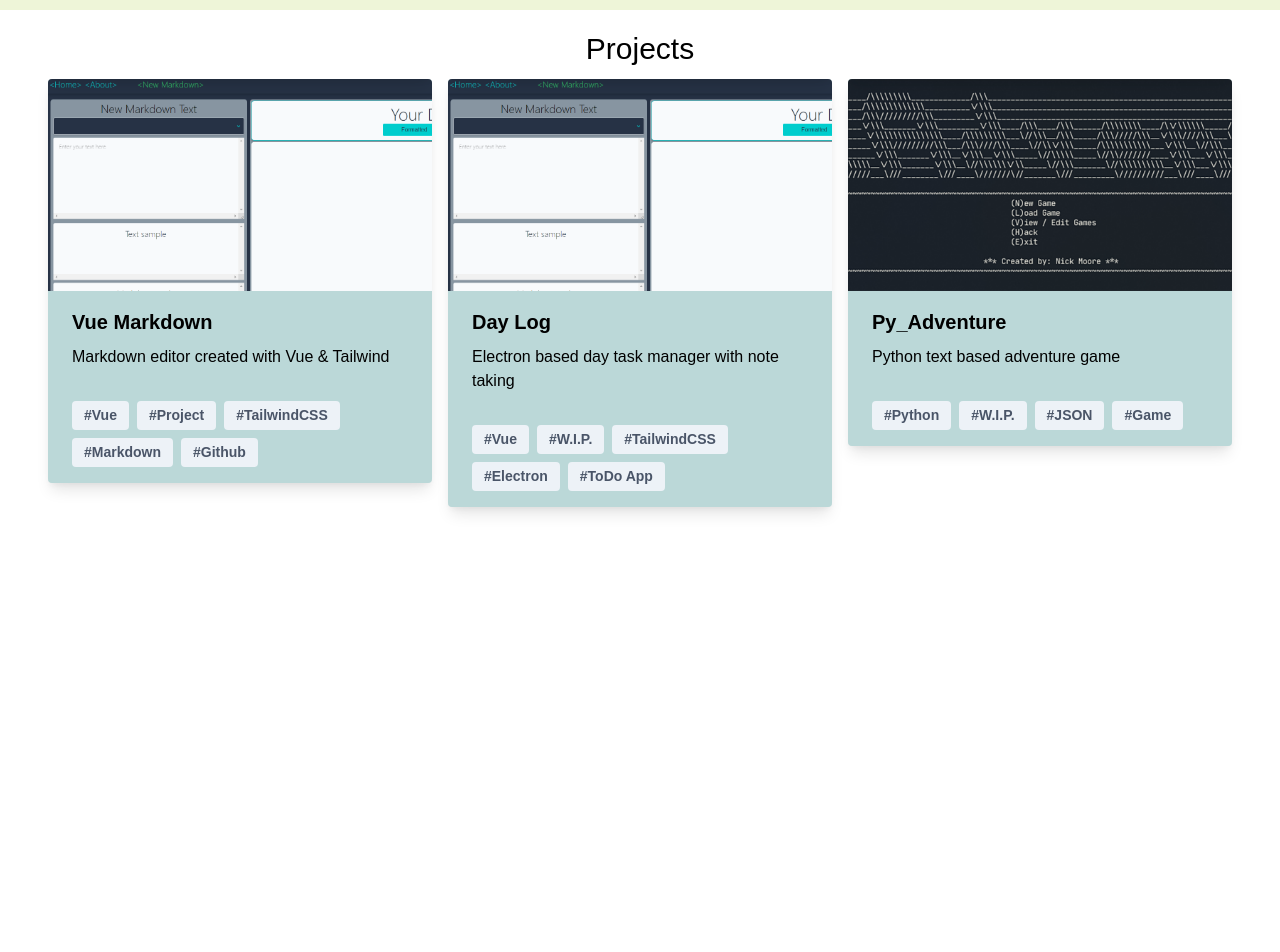
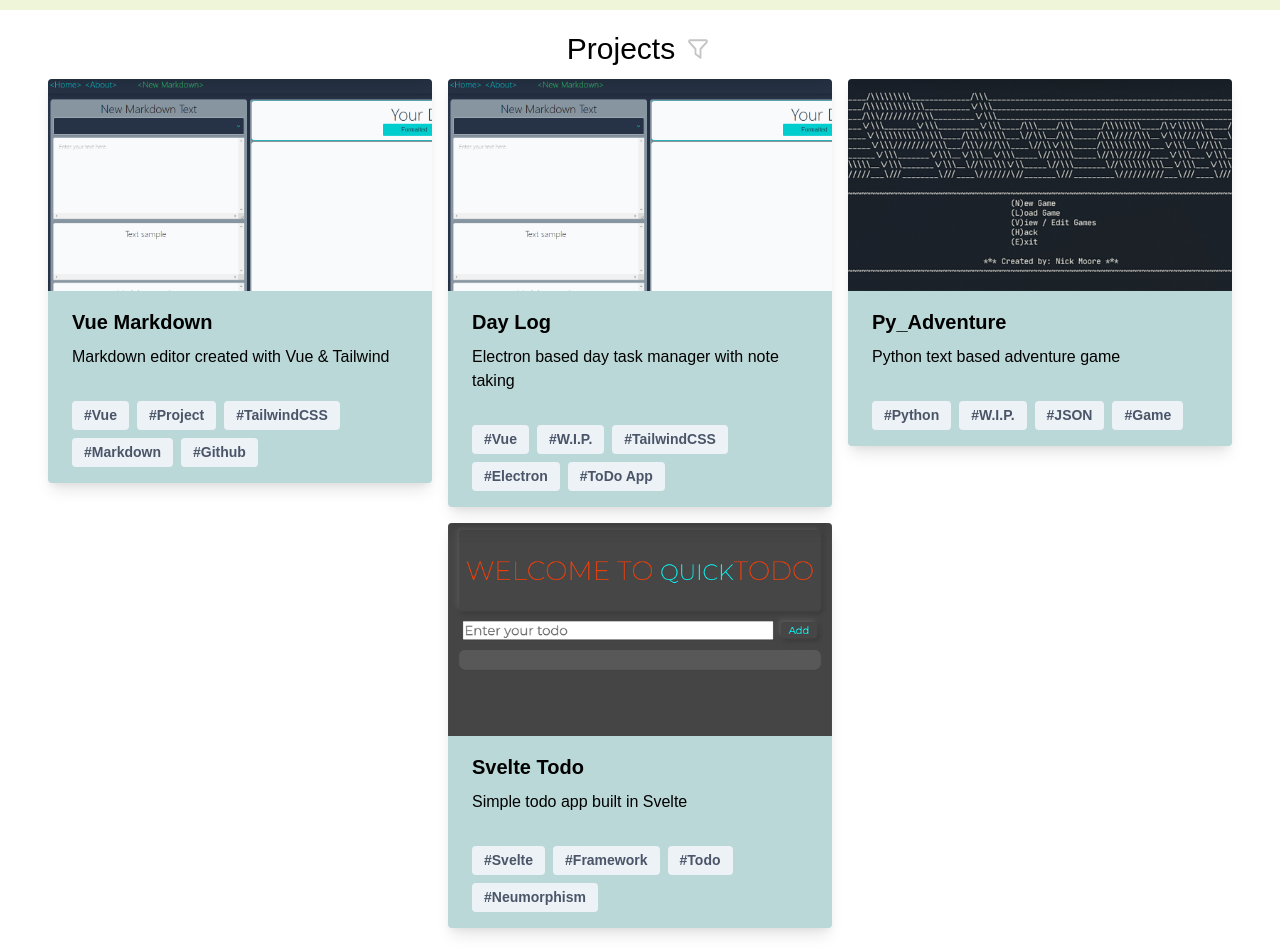
Before and after one commit to nmoore14/nmoore-dev-main, a Vue app: page / in a window 1280 px wide. Shown: the part 502-1454 px from the top of the page. Before the commit the page ends 1033 px from the top, so only its background shows below. Built offline with nearby package versions, Linux system fonts and the light colour scheme.

Commit message:
adding filtering to projects

```diff
--- a/src/assets/data/projects.js
+++ b/src/assets/data/projects.js
@@ -41,6 +41,19 @@ const projects = [
       }
     ],
     tags: ['Python', 'W.I.P.', 'JSON', 'Game']
+  },
+  {
+    title: 'Svelte Todo',
+    image: 'project_images/svelte-todo.png',
+    description: 'A quick and simple todo app that I built to learn Svelte',
+    shortDescription: 'Simple todo app built in Svelte',
+    links: [
+      {
+        title: 'Repo',
+        url: 'https://github.com/nmoore14/svelte-todo'
+      }
+    ],
+    tags: ['Svelte', 'Framework', 'Todo', 'Neumorphism']
   }
 ]
 
--- a/src/components/Navbar.vue
+++ b/src/components/Navbar.vue
@@ -14,12 +14,12 @@
         <svg class="fill-current h-3 w-3" viewBox="0 0 20 20" xmlns="http://www.w3.org/2000/svg"><title>Menu</title><path d="M0 3h20v2H0V3zm0 6h20v2H0V9zm0 6h20v2H0v-2z"/></svg>
       </button>
     </div>
-    <div class="hidden md:block w-full flex-grow lg:flex lg:items-center lg:w-auto">
+    <div class="hidden lg:block w-full flex-grow lg:flex lg:items-center lg:w-auto">
       <div class="justify-center text-lg lg:flex-grow">
         <a href="#responsive-header" class="block lg:inline-block lg:mt-0 font-display font-semibold bg-coral-500 text-white text-center md:text-left hover:text-sand-500 mr-0 md:mr-4 p-2 rounded">
           Nick Moore
         </a>
-        <a href="#responsive-header" class="block lg:inline-block mt-2 md:mt-0 font-body font-light text-right md:text-center text-white hover:text-sand-500 mr-4">
+        <a href="#projects" class="block lg:inline-block mt-2 md:mt-0 font-body font-light text-right md:text-center text-white hover:text-sand-500 mr-4">
           Projects
         </a>
         <a href="#responsive-header" class="block lg:inline-block mt-2 md:mt-0 font-body font-light text-right md:text-center text-white hover:text-sand-500 mr-4">
@@ -59,19 +59,19 @@
         </a>
       </div>
     </div>
-    <div :class="isOpen ? 'block' : 'hidden'" class="w-full flex-grow md:hidden lg:items-center lg:w-auto">
+    <div :class="isOpen ? 'block' : 'hidden'" class="w-full flex-grow lg:hidden lg:items-center lg:w-auto">
       <div class="mt-4 justify-center text-lg lg:flex-grow">
-        <a href="#responsive-header" class="block lg:inline-block mt-2 md:mt-0 w-1/2 bg-steel-300 p-2 float-right font-body font-light text-right md:text-center text-white hover:text-sand-500 mr-4 rounded">
+        <a href="#projects" class="block mt-2 md:mt-2 w-1/2 bg-steel-300 p-2 float-right font-body text-2xl font-light text-right text-white hover:text-sand-500 mr-4 rounded">
           Projects
         </a>
-        <a href="#responsive-header" class="block lg:inline-block mt-2 md:mt-0 w-2/3 bg-steel-300 p-2 float-right font-body font-light text-right md:text-center text-white hover:text-sand-500 mr-4 rounded">
+        <a href="#responsive-header" class="block mt-2 md:mt-2 w-2/3 bg-steel-300 p-2 float-right font-body text-2xl font-light text-right text-white hover:text-sand-500 mr-4 rounded">
           Resume
         </a>
-        <a href="#responsive-header" class="block lg:inline-block mt-2 md:mt-0 w-5/6 bg-steel-300 p-2 float-right font-body font-light text-right md:text-center text-white hover:text-sand-500 mr-4 rounded">
+        <a href="#responsive-header" class="block mt-2 md:mt-2 w-5/6 bg-steel-300 p-2 float-right font-body text-2xl font-light text-right text-white hover:text-sand-500 mr-4 rounded">
           Contact
         </a>
       </div>
-      <div class="flex justify-center md:justify-end w-full md:w-1/3">
+      <div class="flex justify-center w-full">
         <a href="https://github.com/nmoore14" class="inline-block text-sm p2 leading-none bg-steel-300 rounded text-white hover:text-teal-500 hover:bg-coral-500 mx-2 mt-4 lg:mt-0">
           <svg xmlns="http://www.w3.org/2000/svg" class="icon icon-tabler icon-tabler-brand-github" width="44" height="44" viewBox="0 0 24 24" stroke-width="1.5" stroke="#2c3e50" fill="none" stroke-linecap="round" stroke-linejoin="round">
             <path stroke="none" d="M0 0h24v24H0z"/>
--- a/src/components/Projects.vue
+++ b/src/components/Projects.vue
@@ -1,9 +1,48 @@
 <template>
-  <div class="relative flex flex-col w-full p-4 bg-white">
-    <h1 class="w-full font-display text-3xl text-center">Projects</h1>
+  <div class="relative flex flex-col w-full p-4 bg-white" id="projects">
+    <h1 class="flex flex-row w-full justify-center items-center font-display text-3xl text-center">
+      Projects
+      <span>
+        <svg xmlns="http://www.w3.org/2000/svg" class="icon icon-tabler icon-tabler-filter ml-2 hover:bg-steel-500 cursor-pointer rounded"
+        :class="{'filtering': filtering, 'filtered': filtered}"
+        @click="filtering = !filtering"
+        width="30" height="30" viewBox="0 0 24 24" stroke-width="1.5" :stroke="filtered ? '#ffffff' : '#c5c5c5'" fill="none" stroke-linecap="round" stroke-linejoin="round">
+          <path stroke="none" d="M0 0h24v24H0z"/>
+          <path d="M5.5 5h13a1 1 0 0 1 0.5 1.5L14 12L14 19L10 16L10 12L5 6.5a1 1 0 0 1 0.5 -1.5" />
+        </svg>
+      </span>
+    </h1>
+    <div v-if="filteredList.length > 0"
+      class="relative flex flex-row flex-wrap w-full justify-center self-center mb-4"
+    >
+      <div class="relative w-auto justify-center self-center">
+        <p
+          class="w-64 p-2 bg-steel-100 font-body text-lg text-steel-300 text-center rounded-md cursor-pointer"
+          @click="clearFilteredList()"
+        >
+          Remove All
+        </p>
+      </div>
+      <div v-for="(tag, index) in filteredList" :key="index"
+        class="transform w-1/2 sm:w-1/5 p-2 cursor-pointer"
+        @click="removeFilter(index)"
+      >
+        <p class="w-full p-2 bg-coral-500 font-body text-lg text-white rounded-md">{{ tag }}</p>
+      </div>
+    </div>
+    <div v-if="filtering"
+      class="relative flex flex-row flex-wrap w-auto self-center mb-4"
+    >
+      <div v-for="(filter, index) in filterList" :key="index"
+        class="transform w-1/2 sm:w-1/3 p-2 cursor-pointer"
+        @click="filterProjects(filter)"
+      >
+        <p class="w-full p-2 bg-steel-100 font-body text-lg text-steel-500 hover:scale-105 hover:bg-steel-300 hover:text-black rounded-md">{{ filter }}</p>
+      </div>
+    </div>
     <div class="relative flex flex-row flex-wrap w-full justify-center">
       <ProjectCard
-        v-for="(project, index) in projectList"
+        v-for="(project, index) in displayList"
         :key="index"
         :title="project.title"
         :image="project.image"
@@ -26,8 +65,98 @@ export default {
   },
   data () {
     return {
-      projectList: projects
+      projectList: projects,
+      displayList: [],
+      filterList: [],
+      filteredList: [],
+      filtering: false,
+      filtered: false
+    }
+  },
+  methods: {
+    buildFilterList () {
+      const tempList = []
+      for (let i = 0; i < this.projectList.length; i++) {
+        for (let j = 0; j < this.projectList[i].tags.length; j++) {
+          tempList.push(this.projectList[i].tags[j])
+        }
+      }
+      this.filterList = [...new Set(tempList)]
+    },
+    createDisplayList () {
+      if (!this.filtered) {
+        this.displayList = this.projectList
+      }
+    },
+    filterProjects (tag) {
+      const tempList = []
+
+      if (!this.filteredList.includes(tag)) {
+        this.filteredList.push(tag)
+      }
+
+      for (let y = 0; y < this.filteredList.length; y++) {
+        for (let i = 0; i < this.projectList.length; i++) {
+          for (let j = 0; j < this.projectList[i].tags.length; j++) {
+            if (this.projectList[i].tags[j] === this.filteredList[y]) {
+              tempList.push(this.projectList[i])
+            }
+          }
+        }
+      }
+
+      this.displayList = tempList
+      this.displayList = [...new Set(this.displayList)]
+      this.filtered = true
+    },
+    clearFilteredList () {
+      this.filteredList = []
+      this.filtered = false
+    },
+    removeFilter (index) {
+      this.filteredList.splice(index, 1)
+      if (!this.filteredList.length) {
+        this.filtered = false
+      } else {
+        this.rebuildFilter()
+      }
+    },
+    rebuildFilter () {
+      const tempList = []
+      for (let y = 0; y < this.filteredList.length; y++) {
+        for (let i = 0; i < this.projectList.length; i++) {
+          for (let j = 0; j < this.projectList[i].tags.length; j++) {
+            if (this.projectList[i].tags[j] === this.filteredList[y]) {
+              tempList.push(this.projectList[i])
+            }
+          }
+        }
+      }
+
+      this.displayList = tempList
+      this.displayList = [...new Set(this.displayList)]
+    }
+  },
+  mounted () {
+    this.buildFilterList()
+    this.createDisplayList()
+  },
+  watch: {
+    filtered: function () {
+      if (!this.filtered) {
+        this.createDisplayList()
+      }
     }
   }
 }
 </script>
+
+<style scoped>
+  .filtering {
+    @apply bg-steel-500;
+  }
+
+  .filtered {
+    @apply bg-coral-500;
+  }
+</style>
--- a/src/components/cards/ProjectCard.vue
+++ b/src/components/cards/ProjectCard.vue
@@ -30,6 +30,7 @@
           class="inline-block bg-gray-200 rounded px-3 py-1 font-body text-sm font-semibold text-gray-700 mr-2 mb-2 hover:bg-coral-500 hover:text-white cursor-pointer"
           v-for="(tag, index) in tags"
           :key="index"
+          @click="filterProjects(tag)"
         >
           #{{ tag }}
         </span>
@@ -60,6 +61,9 @@ export default {
       if (this.links) {
         this.hasLinks = true
       }
+    },
+    filterProjects (tag) {
+      this.$parent.filterProjects(tag)
     }
   },
   mounted () {
```
Also changed, not shown: public/project_images/svelte-todo.png (added).
